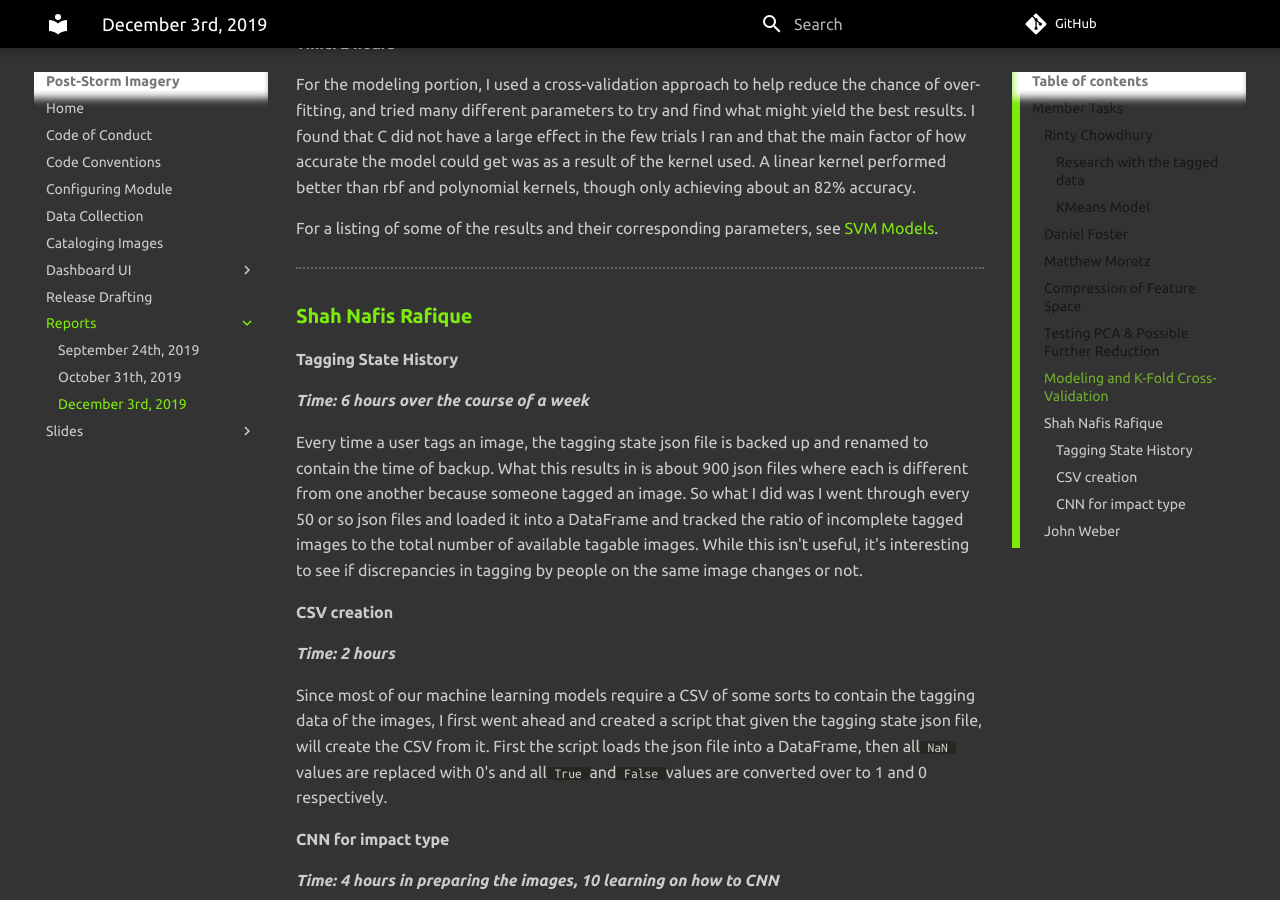
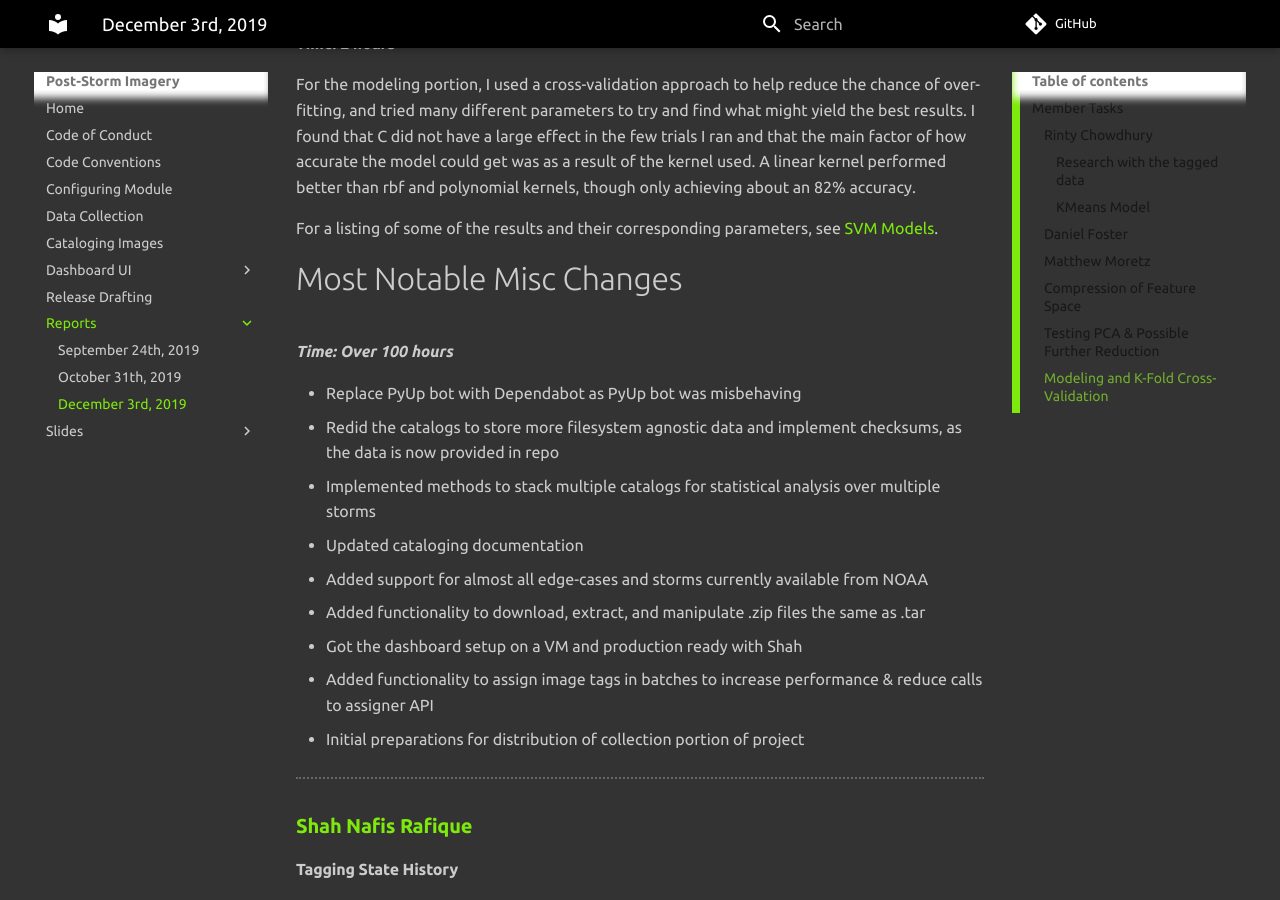
Before and after one commit to UNCG-CSE/Poststorm_Imagery, an MkDocs documentation site: the page built from docs/reports/progress_report_2019-12-03.md, in a window 1280 px wide and 900 px high, scrolled down 1984 px. Built offline with MkDocs 1.6.1 and Material for MkDocs 9.7.7, drawn with Linux system fonts in a browser that asks for light colours; comment, search, counter and statistics services are not loaded.

Commit message:
Added misc changes

```diff
--- a/docs/reports/progress_report_2019-12-03.md
+++ b/docs/reports/progress_report_2019-12-03.md
@@ -78,6 +78,21 @@
 
 For a listing of some of the results and their corresponding parameters, see [SVM Models].
 
+
+# Most Notable Misc Changes
+
+***Time: Over 100 hours***
+
+- Replace PyUp bot with Dependabot as PyUp bot was misbehaving
+- Redid the catalogs to store more filesystem agnostic data and implement checksums, as the data is now provided in repo
+- Implemented methods to stack multiple catalogs for statistical analysis over multiple storms
+- Updated cataloging documentation
+- Added support for almost all edge-cases and storms currently available from NOAA
+- Added functionality to download, extract, and manipulate .zip files the same as .tar
+- Got the dashboard setup on a VM and production ready with Shah
+- Added functionality to assign image tags in batches to increase performance & reduce calls to assigner API
+- Initial preparations for distribution of collection portion of project
+
 ---
 
 ### [**Shah Nafis Rafique**](https://github.com/ShahNafisRafique)
```
